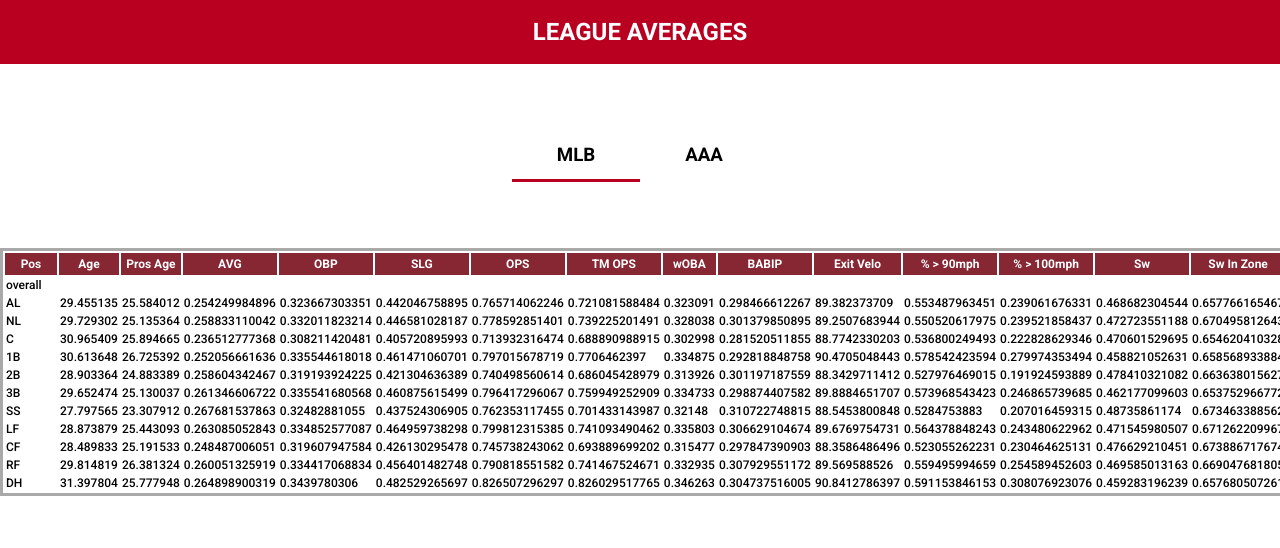
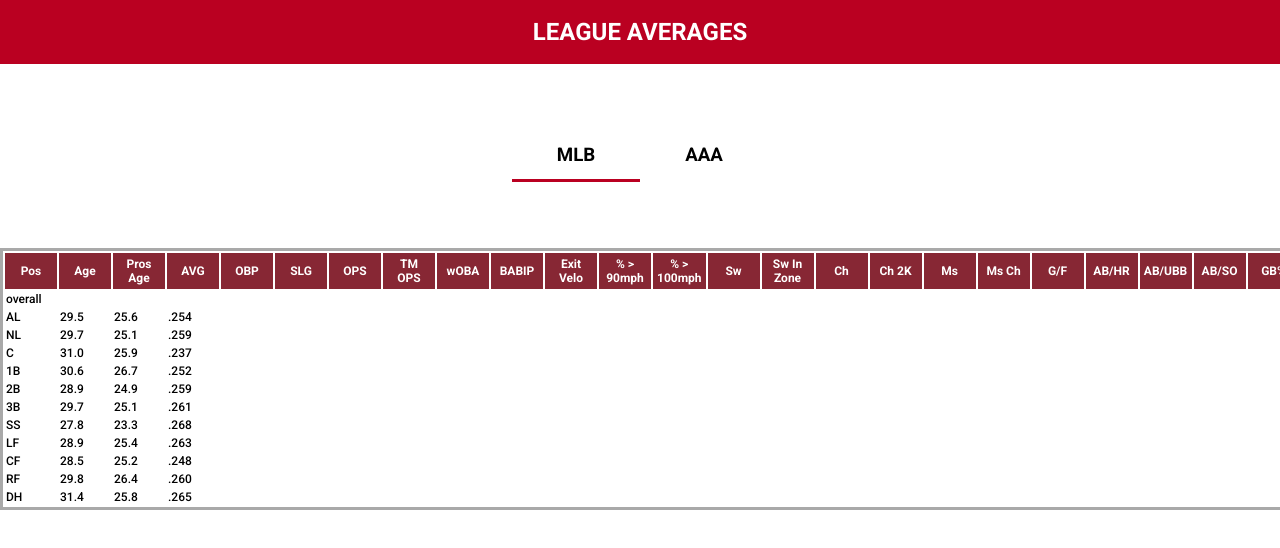
Before and after one commit to kelly-hansen/angels-league-table, a React (Create React App) app: page / in a window 1280 px wide. Shown: the top 548 px of the page. Built offline with nearby package versions, Linux system fonts and the light colour scheme; the HTML template or start-up script is replaced by a standard one.

Commit message:
render table values with displayNum functions

```diff
--- a/src/AveragesTable.js
+++ b/src/AveragesTable.js
@@ -1,6 +1,7 @@
 import LeagueAvg from './LeagueAvg.json';
 
 function AveragesTable(props) {
+
   const tableFields = [
     {
       displayName: 'Pos',
@@ -8,15 +9,18 @@
     },
     {
       displayName: 'Age',
-      dataKey: 'age'
+      dataKey: 'age',
+      displayNum: num => num.toFixed(1)
     },
     {
       displayName: 'Pros Age',
-      dataKey: 'prospect_age'
+      dataKey: 'prospect_age',
+      displayNum: num => num.toFixed(1)
     },
     {
       displayName: 'AVG',
-      dataKey: 'avg'
+      dataKey: 'avg',
+      displayNum: num => num.toFixed(3).toString(10).substring(1)
     },
     {
       displayName: 'OBP',
@@ -127,13 +131,14 @@
                 <tr key={pos}>
                   <td className="pos">{pos}</td>
                   {tableFields.map((field, ind) => {
-                    if (ind !== 0) {
+                    if (ind !== 0 && ind < 4) {
                       for (let i = 0; i < LeagueAvg.length; i++) {
                         if (LeagueAvg[i].league === props.league && LeagueAvg[i].split === pos) {
-                          return <td key={pos + field.dataKey}>{LeagueAvg[i][field.dataKey]}</td>;
+                          return <td key={pos + field.dataKey}>{field.displayNum(LeagueAvg[i][field.dataKey])}</td>;
                         }
                       }
                     }
+                    return;
                   })}
                 </tr>
               );
```
